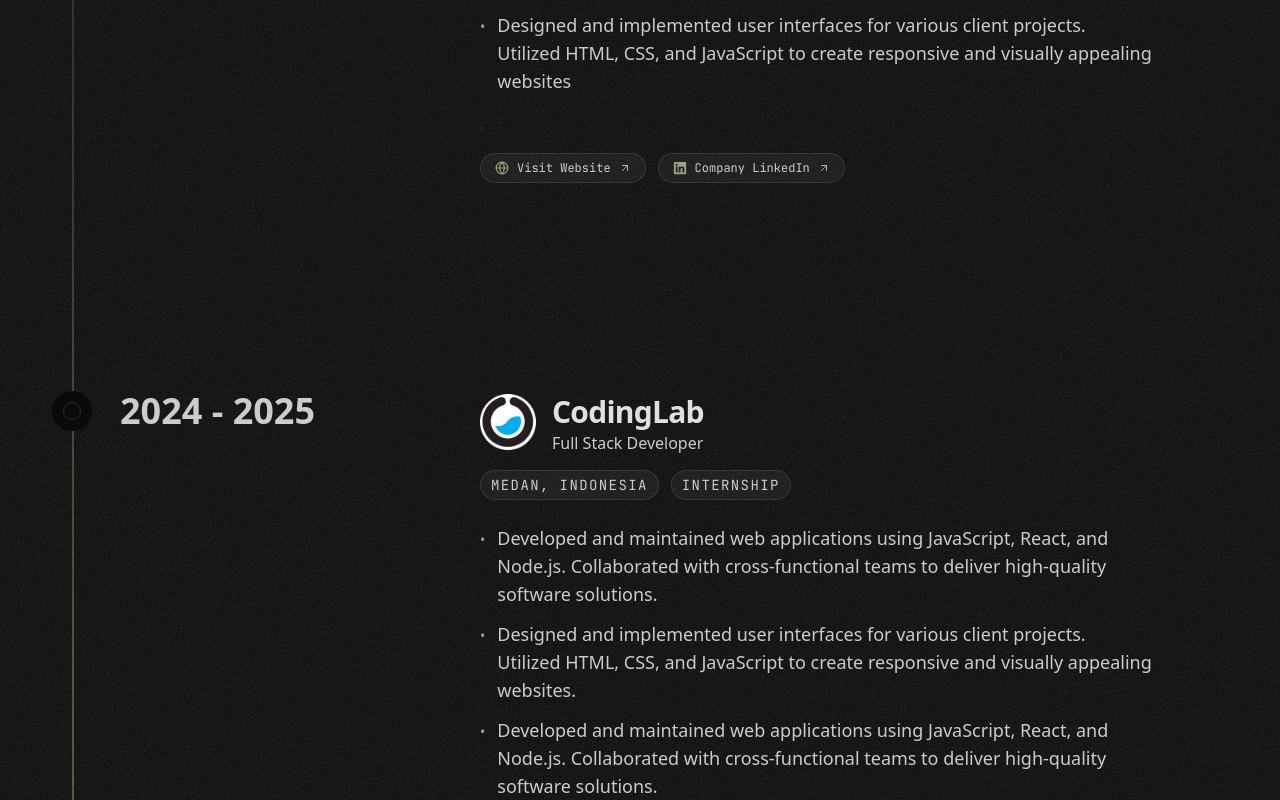
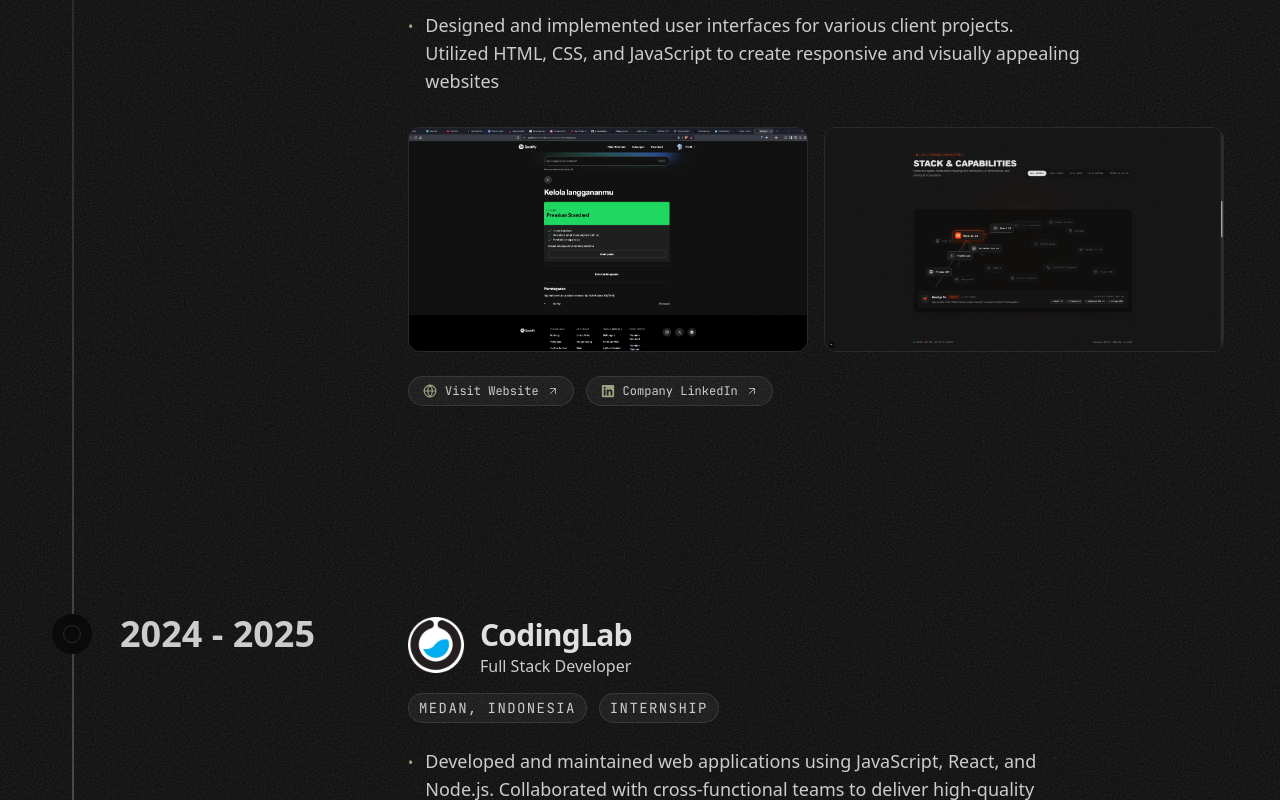
Before and after one commit to HOSEKI7/farid-zahran, a Next.js app: page / in a window 1280 px wide. Shown: the part 4420-5220 px from the top of the page. Built offline with nearby package versions, Linux system fonts and the light colour scheme.

Commit message:
fix(ui): repair invalid Tailwind min-width class syntax in ExperienceCarousel
Correct min-w-280px md:min-w-400px to arbitrary bracket syntax min-w-[280px] md:min-w-[400px] to prevent carousel card width collapse.

```diff
--- a/src/components/ui/experience-carousel.tsx
+++ b/src/components/ui/experience-carousel.tsx
@@ -68,7 +68,7 @@ export function ExperienceCarousel({
             <motion.div
               key={idx}
               onClick={() => handleCardClick(photo)}
-              className="group relative min-w-280px md:min-w-400px aspect-video rounded-xl overflow-hidden border border-border cursor-pointer select-none bg-card/50"
+              className="group relative min-w-[280px] md:min-w-[400px] aspect-video rounded-xl overflow-hidden border border-border cursor-pointer select-none bg-card/50"
             >
               <Image
                 src={`/experience-photos/${photo}`}
```
